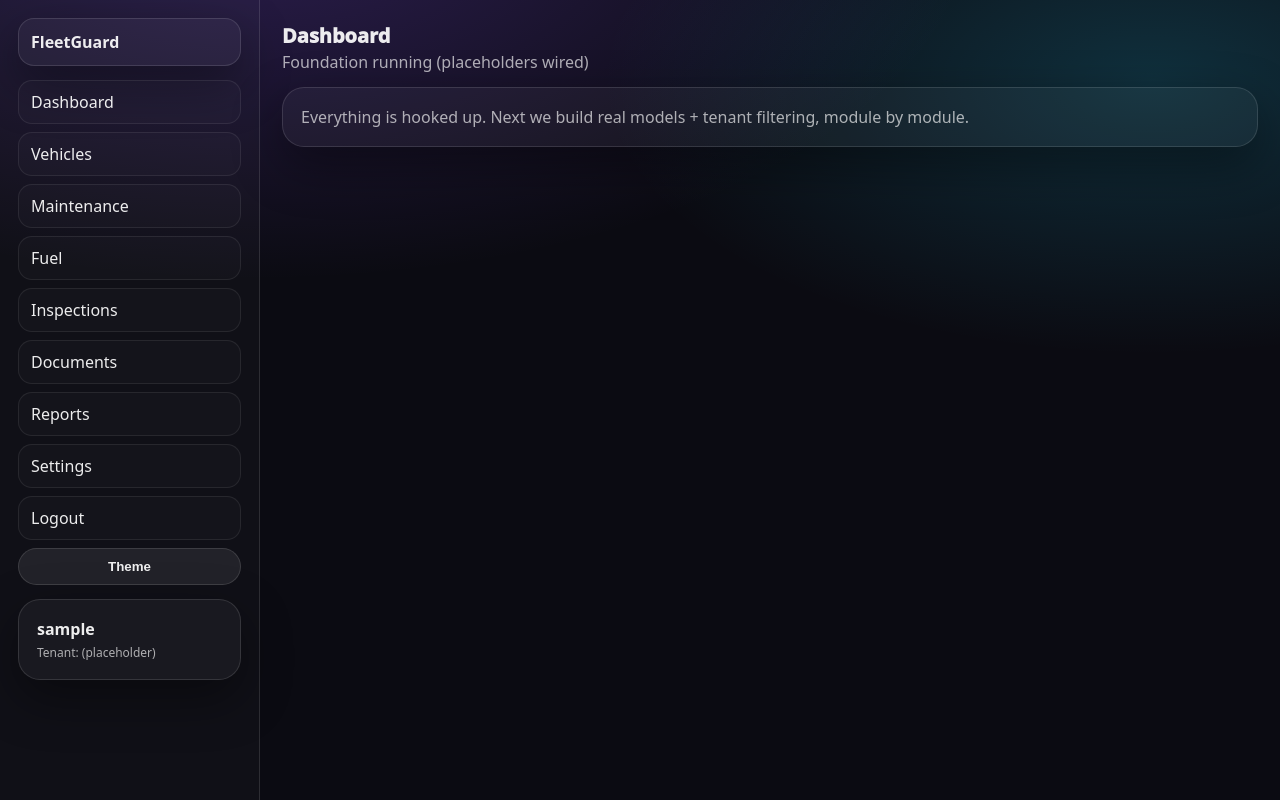
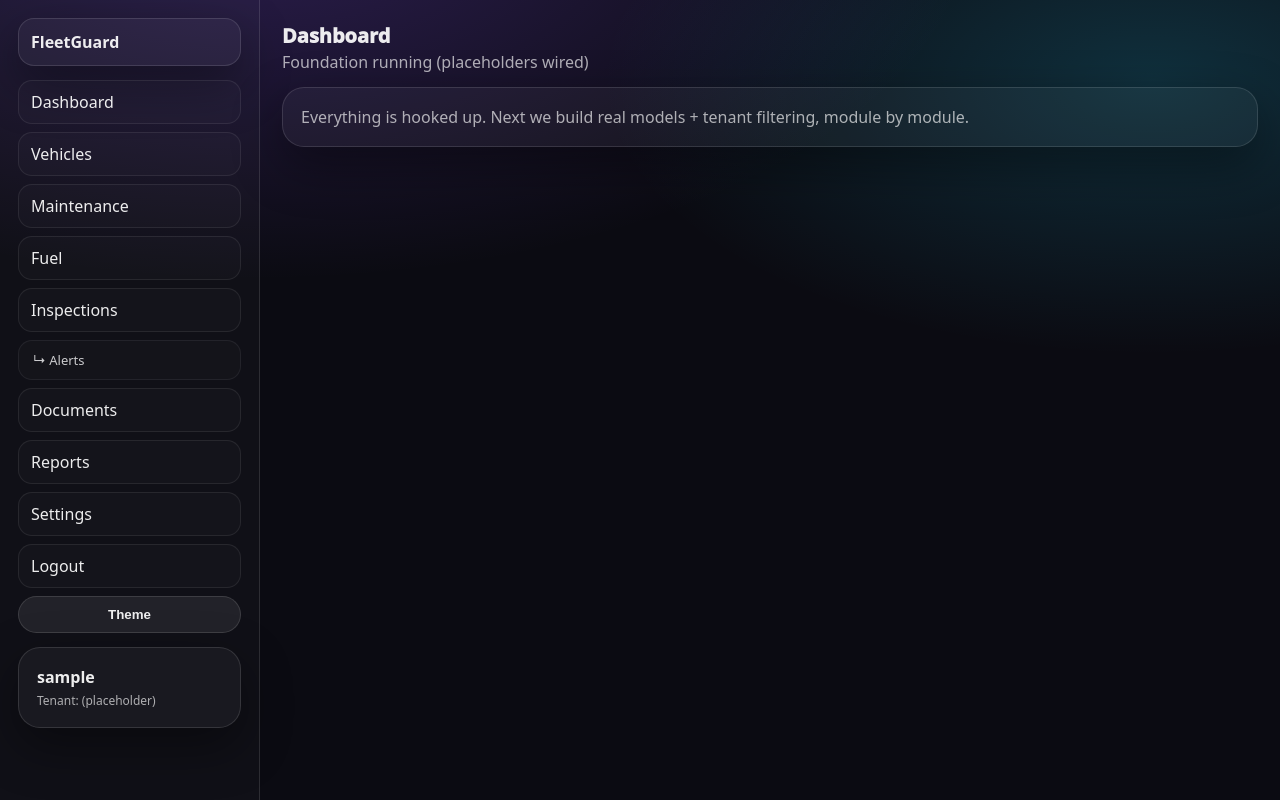
Before and after one commit to abyford453/FleetGuard, a Django app: page /dashboard/ in a window 1280 px wide. Run offline with Django 4.2, Linux system fonts and the light colour scheme; the visitor is signed in with stand-in values (Sample User, id 1); data that the repository does not hold is empty.

Commit message:
UI: add sidebar link to inspection alerts

```diff
--- a/templates/base.html
+++ b/templates/base.html
@@ -92,6 +92,7 @@
         <a href="{% url 'maintenance:list' %}">Maintenance</a>
         <a href="{% url 'fuel:list' %}">Fuel</a>
         <a href="{% url 'inspections:list' %}">Inspections</a>
+        <a href="{% url 'inspections:alerts' %}" style="opacity:.85; font-size:13px; padding-left:14px;">↳ Alerts</a>
         <a href="{% url 'documents:document_list' %}">Documents</a>
         <a href="{% url 'reports:index' %}">Reports</a>
         <a href="{% url 'settings_app:index' %}">Settings</a>
```
